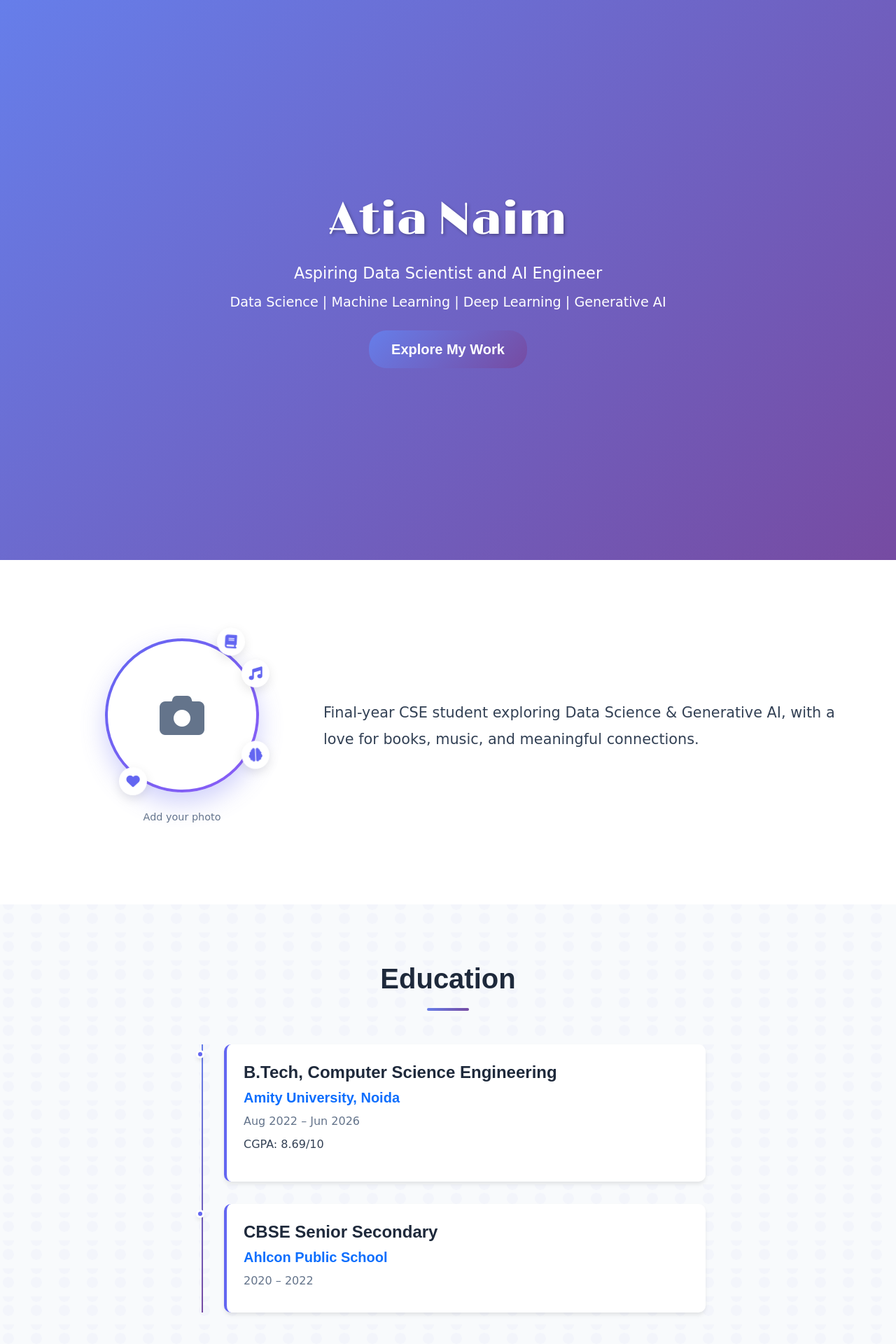
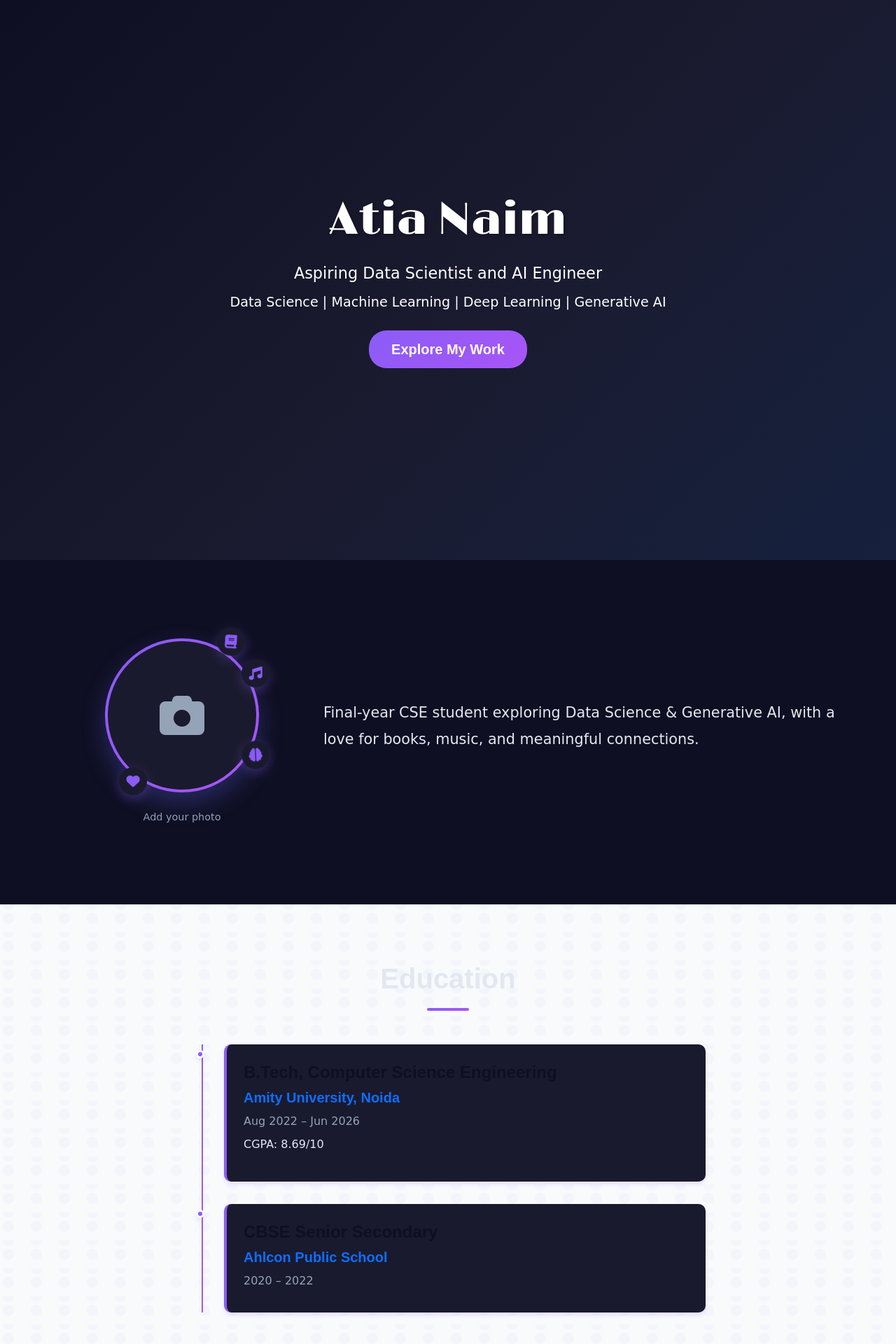
Before and after one commit to AN160404/Portfolio, a Flask app: page / in a window 1280 px wide. Shown: the top 1920 px of the page at 70% size. Run offline with Flask 3, Linux system fonts and the light colour scheme; some web fonts are replaced.

Commit message:
Update website theme to dark mode with purple accents
Modify CSS variables and styles to implement a dark theme with a black and purple color scheme, changing background colors, text colors, and gradients across various site components.

Replit-Commit-Author: Agent
Replit-Commit-Session-Id: 9e8af417-ac28-4656-97fb-dcbb6030e0f3
Replit-Commit-Checkpoint-Type: full_checkpoint
Replit-Commit-Screenshot-Url: https://storage.googleapis.com/screenshot-production-us-central1/7c142131-cc89-44be-bf0f-5e173cdb7548/9e8af417-ac28-4656-97fb-dcbb6030e0f3/wpZKt1K

```diff
--- a/static/css/style.css
+++ b/static/css/style.css
@@ -1,20 +1,20 @@
 /* Custom CSS for Atia Naim Portfolio */
 
 :root {
-    --primary-color: #6366f1;
-    --secondary-color: #8b5cf6;
-    --accent-color: #06b6d4;
-    --dark-color: #1e293b;
-    --light-color: #f8fafc;
-    --text-dark: #334155;
-    --text-light: #64748b;
-    --gradient-1: linear-gradient(135deg, #667eea 0%, #764ba2 100%);
-    --gradient-2: linear-gradient(135deg, #f093fb 0%, #f5576c 100%);
-    --gradient-3: linear-gradient(135deg, #4facfe 0%, #00f2fe 100%);
-    --shadow-sm: 0 1px 2px 0 rgba(0, 0, 0, 0.05);
-    --shadow-md: 0 4px 6px -1px rgba(0, 0, 0, 0.1);
-    --shadow-lg: 0 10px 15px -3px rgba(0, 0, 0, 0.1);
-    --shadow-xl: 0 20px 25px -5px rgba(0, 0, 0, 0.1);
+    --primary-color: #8b5cf6;
+    --secondary-color: #a855f7;
+    --accent-color: #c084fc;
+    --dark-color: #0f0f23;
+    --light-color: #1a1a2e;
+    --text-dark: #e2e8f0;
+    --text-light: #94a3b8;
+    --gradient-1: linear-gradient(135deg, #8b5cf6 0%, #a855f7 100%);
+    --gradient-2: linear-gradient(135deg, #6366f1 0%, #8b5cf6 100%);
+    --gradient-3: linear-gradient(135deg, #a855f7 0%, #c084fc 100%);
+    --shadow-sm: 0 1px 2px 0 rgba(139, 92, 246, 0.1);
+    --shadow-md: 0 4px 6px -1px rgba(139, 92, 246, 0.2);
+    --shadow-lg: 0 10px 15px -3px rgba(139, 92, 246, 0.3);
+    --shadow-xl: 0 20px 25px -5px rgba(139, 92, 246, 0.4);
 }
 
 * {
@@ -26,8 +26,8 @@
 body {
     font-family: 'Happy Monkey', cursive;
     line-height: 1.6;
-    color: var(--text-dark);
-    background-color: #fff;
+    color: #e2e8f0;
+    background-color: #0f0f23;
 }
 
 /* Typography */
@@ -41,7 +41,7 @@ h1, h2, h3, h4, h5, h6 {
     font-family: 'Tomorrow', sans-serif;
     font-size: 2.5rem;
     font-weight: 700;
-    color: var(--dark-color);
+    color: var(--text-dark);
     margin-bottom: 1rem;
 }
 
@@ -115,7 +115,7 @@ h1, h2, h3, h4, h5, h6 {
 /* Hero Section */
 .hero-section {
     min-height: 100vh;
-    background: var(--gradient-1);
+    background: linear-gradient(135deg, #0f0f23 0%, #1a1a2e 50%, #16213e 100%);
     position: relative;
     display: flex;
     align-items: center;
@@ -279,7 +279,7 @@ h1, h2, h3, h4, h5, h6 {
 .photo-placeholder {
     width: 100%;
     height: 100%;
-    background: white;
+    background: var(--light-color);
     border-radius: 50%;
     display: flex;
     align-items: center;
@@ -312,12 +312,12 @@ h1, h2, h3, h4, h5, h6 {
     position: absolute;
     width: 40px;
     height: 40px;
-    background: white;
+    background: var(--light-color);
     border-radius: 50%;
     display: flex;
     align-items: center;
     justify-content: center;
-    box-shadow: 0 5px 15px rgba(0, 0, 0, 0.1);
+    box-shadow: 0 5px 15px rgba(139, 92, 246, 0.3);
     animation: floatIcon 3s ease-in-out infinite;
     transition: all 0.3s ease;
 }
@@ -423,7 +423,7 @@ h1, h2, h3, h4, h5, h6 {
 }
 
 .timeline-content {
-    background: white;
+    background: var(--light-color);
     padding: 1.5rem;
     border-radius: 10px;
     box-shadow: var(--shadow-md);
@@ -450,12 +450,12 @@ h1, h2, h3, h4, h5, h6 {
 
 /* Project Cards */
 .project-card {
-    background: white;
+    background: var(--light-color);
     border-radius: 15px;
     padding: 2rem;
     box-shadow: var(--shadow-md);
     transition: all 0.3s ease;
-    border: 1px solid rgba(99, 102, 241, 0.1);
+    border: 1px solid rgba(139, 92, 246, 0.3);
     height: 100%;
 }
 
@@ -503,7 +503,7 @@ h1, h2, h3, h4, h5, h6 {
 
 /* Skills */
 .skill-category {
-    background: white;
+    background: var(--light-color);
     padding: 2rem;
     border-radius: 15px;
     box-shadow: var(--shadow-md);
@@ -549,7 +549,7 @@ h1, h2, h3, h4, h5, h6 {
 
 /* Achievement Cards */
 .achievement-card {
-    background: white;
+    background: var(--light-color);
     padding: 2rem;
     border-radius: 15px;
     box-shadow: var(--shadow-md);
@@ -586,7 +586,7 @@ h1, h2, h3, h4, h5, h6 {
 
 /* Publication Cards */
 .publication-card {
-    background: white;
+    background: var(--light-color);
     padding: 2rem;
     border-radius: 15px;
     box-shadow: var(--shadow-md);
@@ -630,7 +630,7 @@ h1, h2, h3, h4, h5, h6 {
 
 /* Certification Cards */
 .cert-card {
-    background: white;
+    background: var(--light-color);
     padding: 1.5rem;
     border-radius: 15px;
     box-shadow: var(--shadow-md);
@@ -695,6 +695,7 @@ h1, h2, h3, h4, h5, h6 {
     text-decoration: none;
     transition: all 0.3s ease;
     box-shadow: var(--shadow-md);
+    border: 2px solid rgba(139, 92, 246, 0.3);
 }
 
 .contact-icon-link:hover {
```
